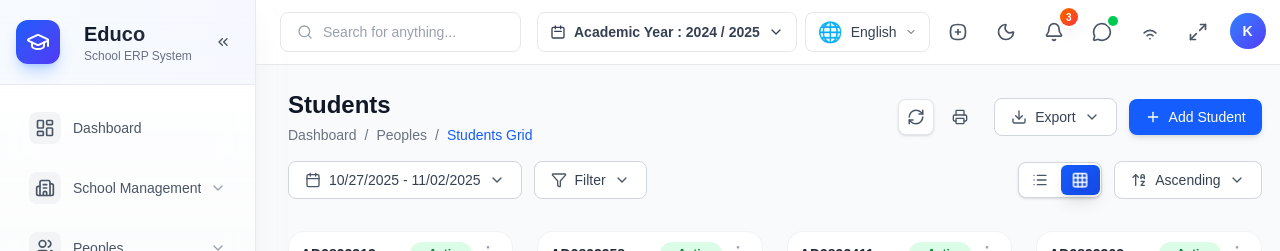
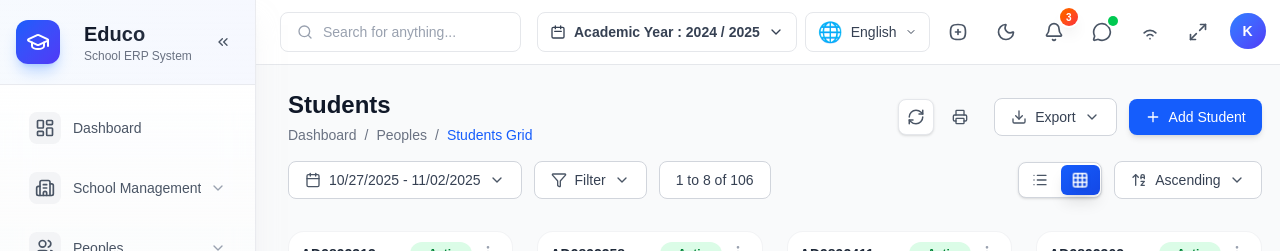
Before and after one commit to whaaala/educo, a Next.js app: page /students in a window 1280 px wide. Shown: the top 251 px of the page. Built offline with nearby package versions, Linux system fonts and the light colour scheme.

Commit message:
add number of item display text for the grid

```diff
--- a/app/students/page.tsx
+++ b/app/students/page.tsx
@@ -1819,6 +1819,15 @@ export default function AllStudentsPage() {
 
             {/* Filter */}
             <FilterButton fields={filterFields} onFilterChange={handleFilterChange} />
+
+            {/* Student Count Badge (Grid View Only) - Shown on all screens */}
+            {viewMode === "grid" && (
+              <div className="flex items-center px-3 lg:px-4 py-2 rounded-lg border border-gray-300 dark:border-gray-600 midnight:border-cyan-500/30 purple:border-pink-500/30 bg-white dark:bg-gray-800 midnight:bg-gray-900 purple:bg-gray-900">
+                <span className="text-xs lg:text-sm text-gray-700 dark:text-gray-300 midnight:text-cyan-300 purple:text-pink-300 whitespace-nowrap">
+                  1 to {Math.min(displayedCount, filteredStudents.length)} of {filteredStudents.length}
+                </span>
+              </div>
+            )}
           </div>
 
           {/* Right Section - View Toggle and Sort */}
```
